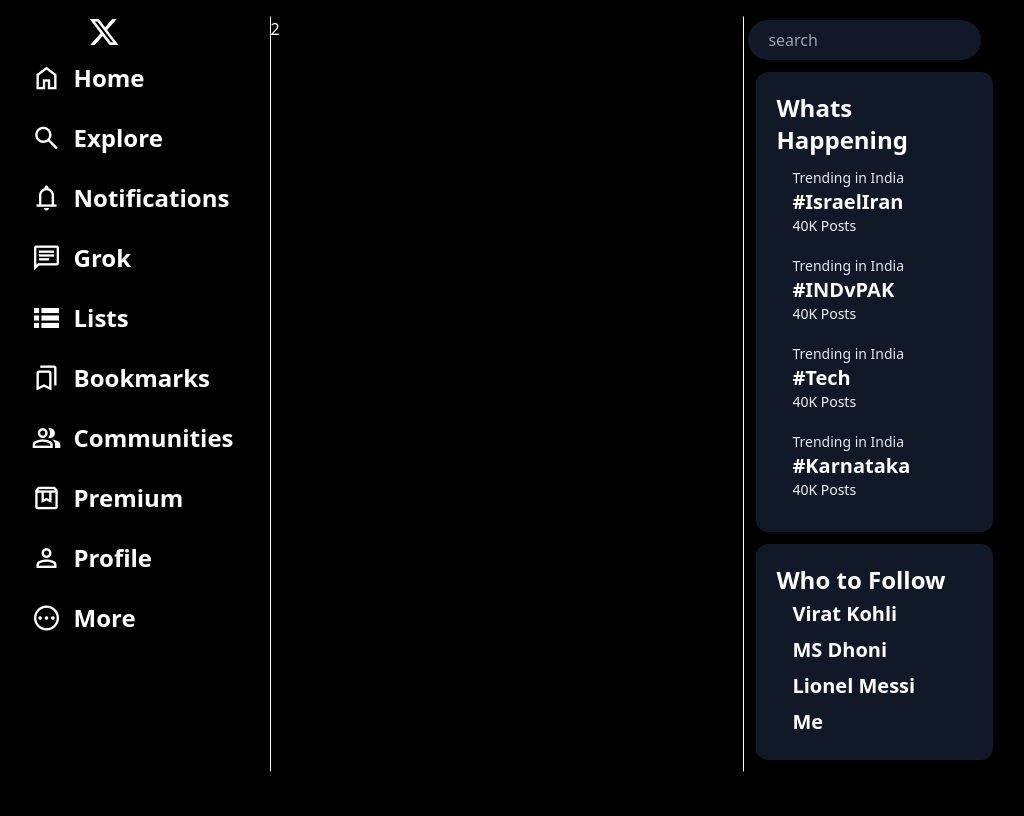
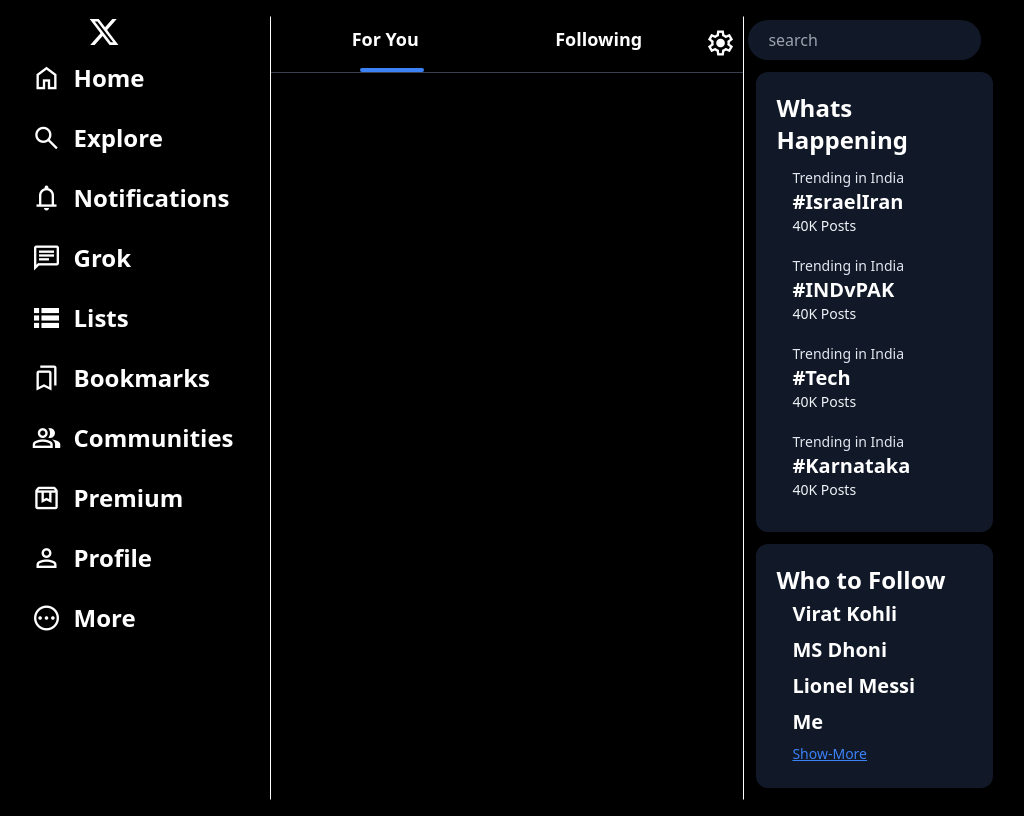
Before and after one commit to paiabhishekpai/twitter-clone, a website: page index.html in a window 1280 px wide. Shown: the whole page, without its empty margins (62-1086 px from the left). Drawn offline with nearby package versions, Linux system fonts and the light colour scheme.

Commit message:
top section

```diff
--- a/index.html
+++ b/index.html
@@ -37,7 +37,16 @@
             </ul>
           </div>
         </div>
-        <div class="second w-full border border-x-white border-y-black">2</div>
+        <div class="second w-full border border-x-white border-y-black">
+          <div class="top flex p-2 sticky ">
+            <div class="absolute w-16 h-1 rounded-full bg-blue-500 bottom-0 left-[19%] z-10"></div>
+            <div class="left w-1/2 flex justify-center cursor-pointer font-bold text-lg">For You</div>
+            <div class="right w-1/2 flex justify-center cursor-pointer font-bold text-lg">Following</div>
+            <div class="settings"><span class="text-3xl material-symbols-outlined"> settings </span></div>
+          </div>
+          <div class="h-[1px] w-full bg-gray-700"></div>
+
+        </div>
         <div class="third  w-full">
           <div class="search m-1 ">
             <input type="text" placeholder="search" class="w-1/2 bg-gray-900 px-5 rounded-full py-2 ">
@@ -72,7 +81,7 @@
               <div class="font-bold text-xl cursor-pointer">MS Dhoni</div>
               <div class="font-bold text-xl cursor-pointer">Lionel Messi</div>
               <div class="font-bold text-xl cursor-pointer">Me</div>
-
+              <div class="text-blue-500 underline text-sm cursor-pointer">Show-More</div>
             </div>
         </div>
     </div>
```
Also changed, not shown: css/output.css.
